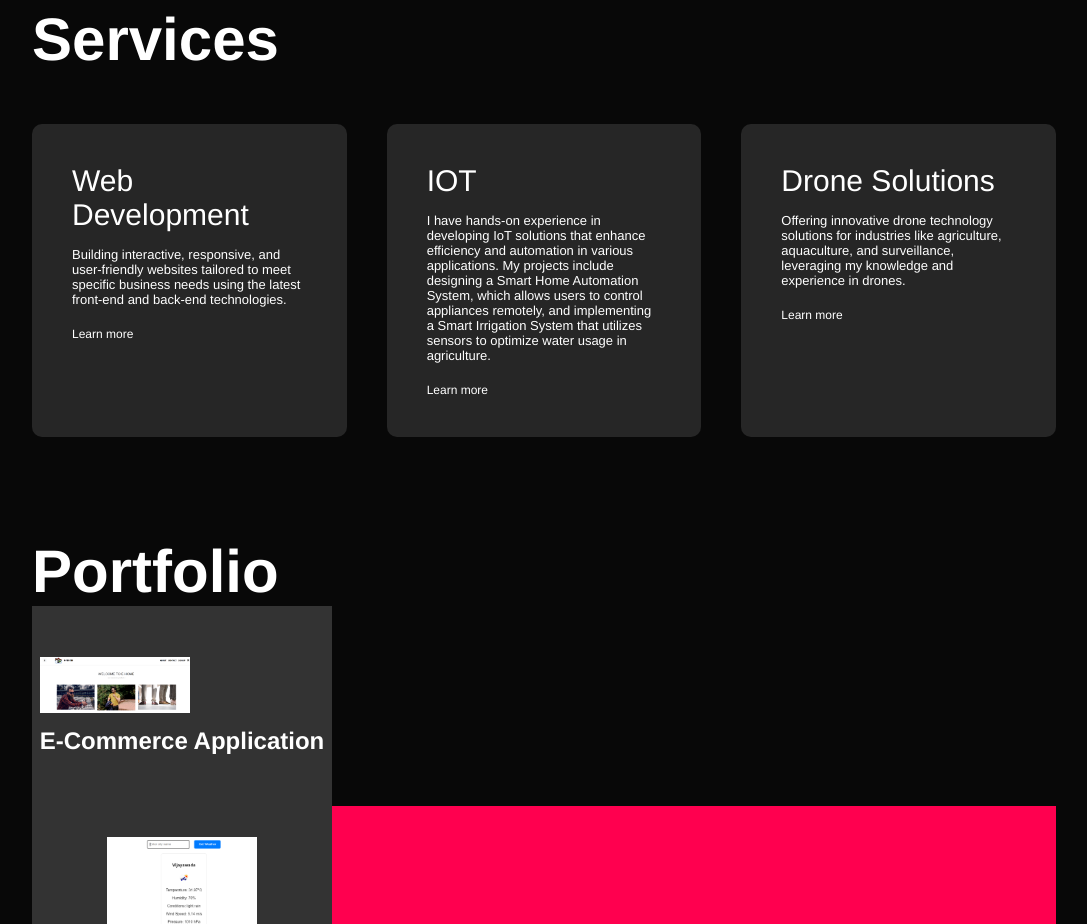
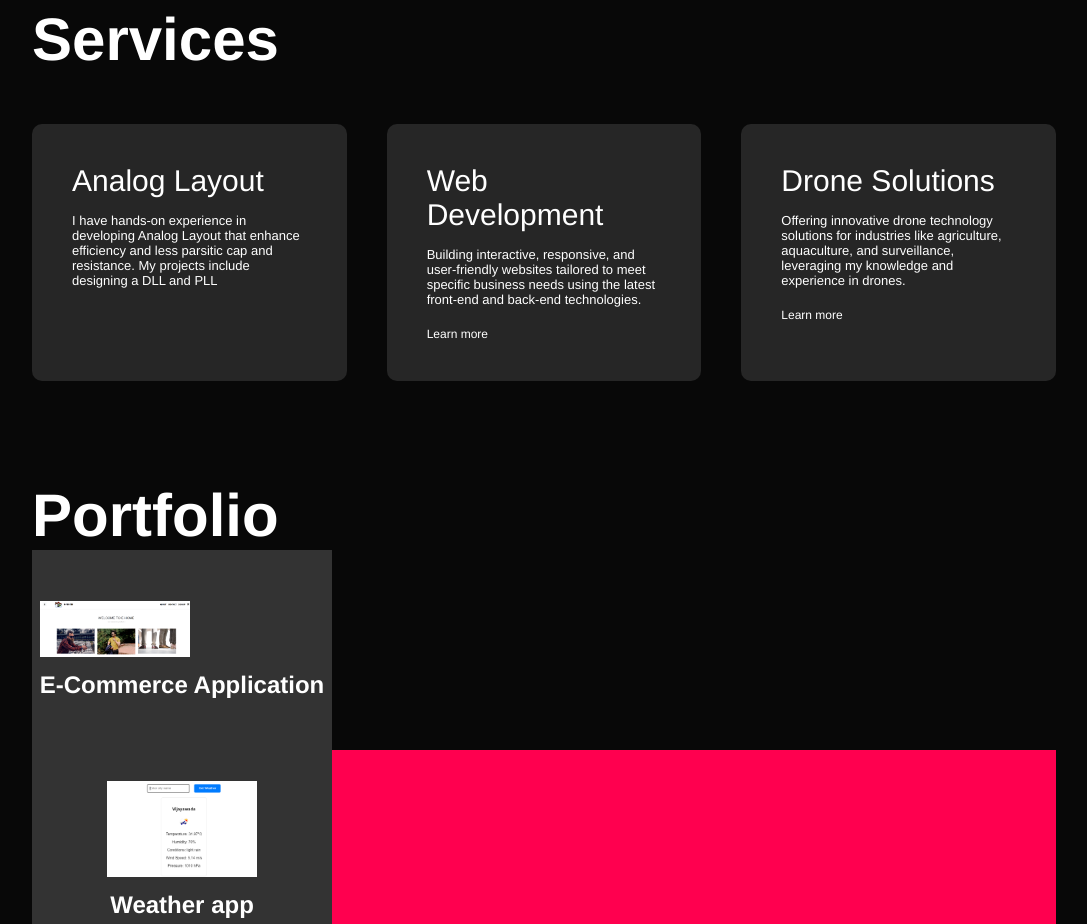
Before and after one commit to Kamalakar-455/kamalakar-website, a plain HTML site: page index.html in a window 1280 px wide. Shown: the part 1640-2564 px from the top of the page, without its empty margins (96-1183 px from the left). Drawn offline with Linux system fonts and the light colour scheme.

Commit message:
Update index.html

```diff
--- a/index.html
+++ b/index.html
@@ -116,17 +116,17 @@
         <div class="container">
             <h1 class="sub-title">Services</h1>
             <div class="service-list">
+               <div>
+                    <h2>Analog Layout</h2>
+                    <p>I have hands-on experience in developing Analog Layout that enhance efficiency and less parsitic cap and resistance. My projects include designing a DLL and PLL
+               </div>
                 <div>
+
                     <h2>Web Development</h2>
                     <p>Building interactive, responsive, and user-friendly websites tailored to meet specific business needs using the latest front-end and back-end technologies.</p>
                     <a href="https://github.com/Kamalakar-455">Learn more</a>
                 </div>
 
-                <div>
-                    <h2>IOT</h2>
-                    <p>I have hands-on experience in developing IoT solutions that enhance efficiency and automation in various applications. My projects include designing a Smart Home Automation System, which allows users to control appliances remotely, and implementing a Smart Irrigation System that utilizes sensors to optimize water usage in agriculture.</p>
-                    <a href="https://www.tinkercad.com/dashboard/designs/circuits">Learn more</a>
-                </div>
                 <div>
                     <h2>Drone Solutions</h2>
                     <p>Offering innovative drone technology solutions for industries like agriculture, aquaculture, and surveillance, leveraging my knowledge and experience in drones.</p>
```
